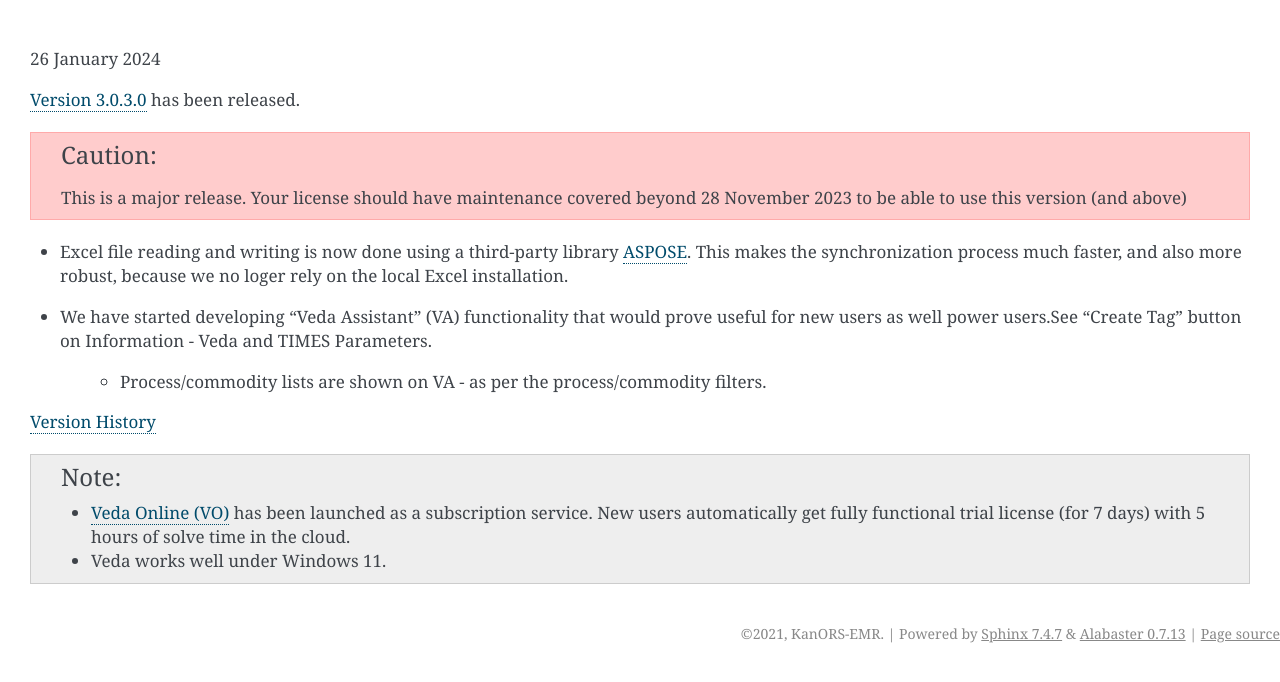
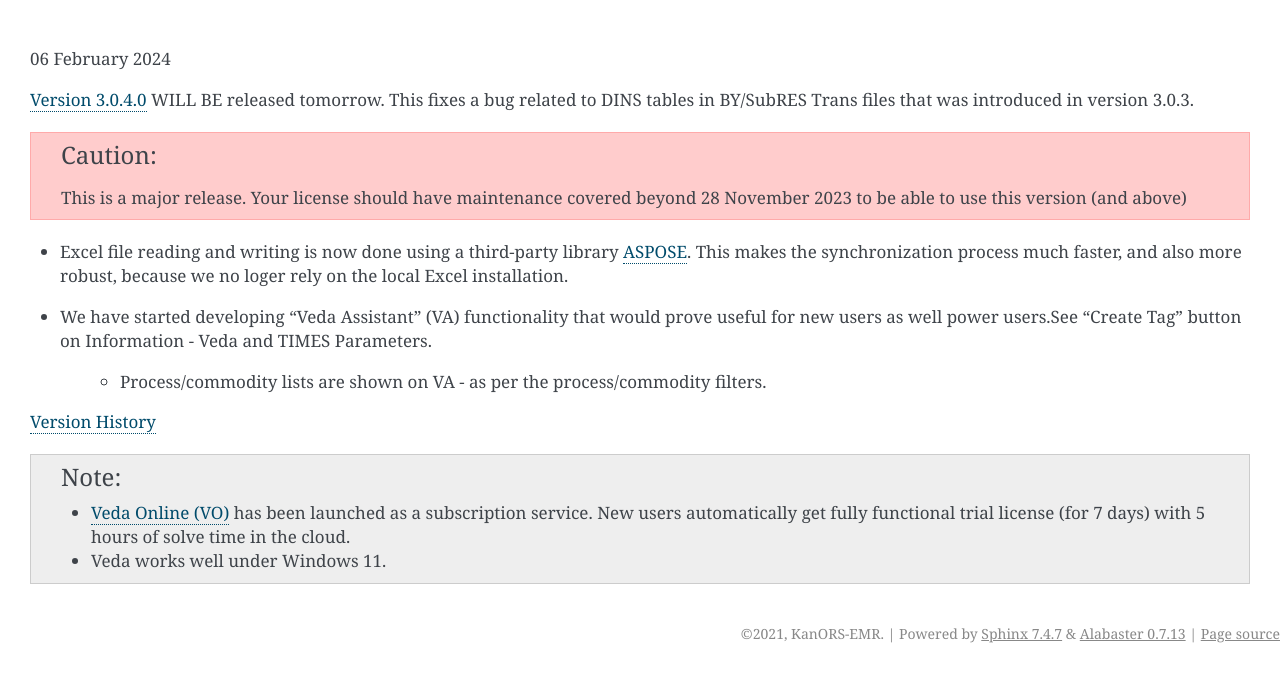
Before and after one commit to kanors-emr/Veda-start-page-news, a Sphinx documentation site: the page built from docs/source/index.rst, in a window 1280 px wide. Shown: the top 682 px of the page. Built offline with Sphinx 7.4.7, drawn with Linux system fonts in a browser that asks for light colours.

Commit message:
no message

```diff
--- a/docs/source/index.rst
+++ b/docs/source/index.rst
@@ -5,9 +5,9 @@
 
 .. .. topic::
 
-26 January 2024
+06 February 2024
 
-`Version 3.0.3.0 <https://github.com/kanors-emr/Veda2.0-Installation>`_ has been released.
+`Version 3.0.4.0 <https://github.com/kanors-emr/Veda2.0-Installation>`_ WILL BE released tomorrow. This fixes a bug related to DINS tables in BY/SubRES Trans files that was introduced in version 3.0.3.
 
 .. caution::
    This is a major release. Your license should have maintenance covered beyond 28 November 2023 to be able to use this version (and above)
```
